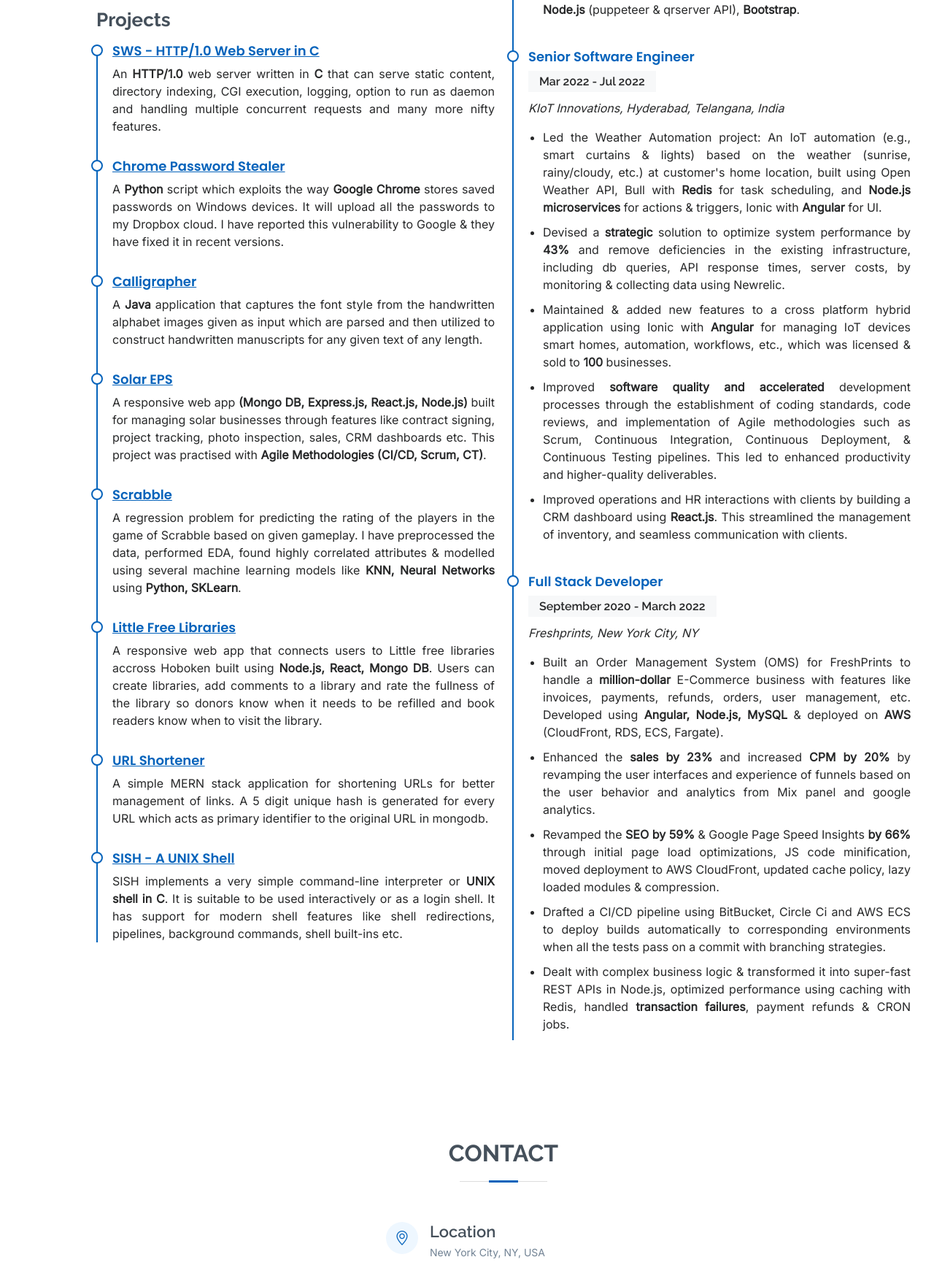
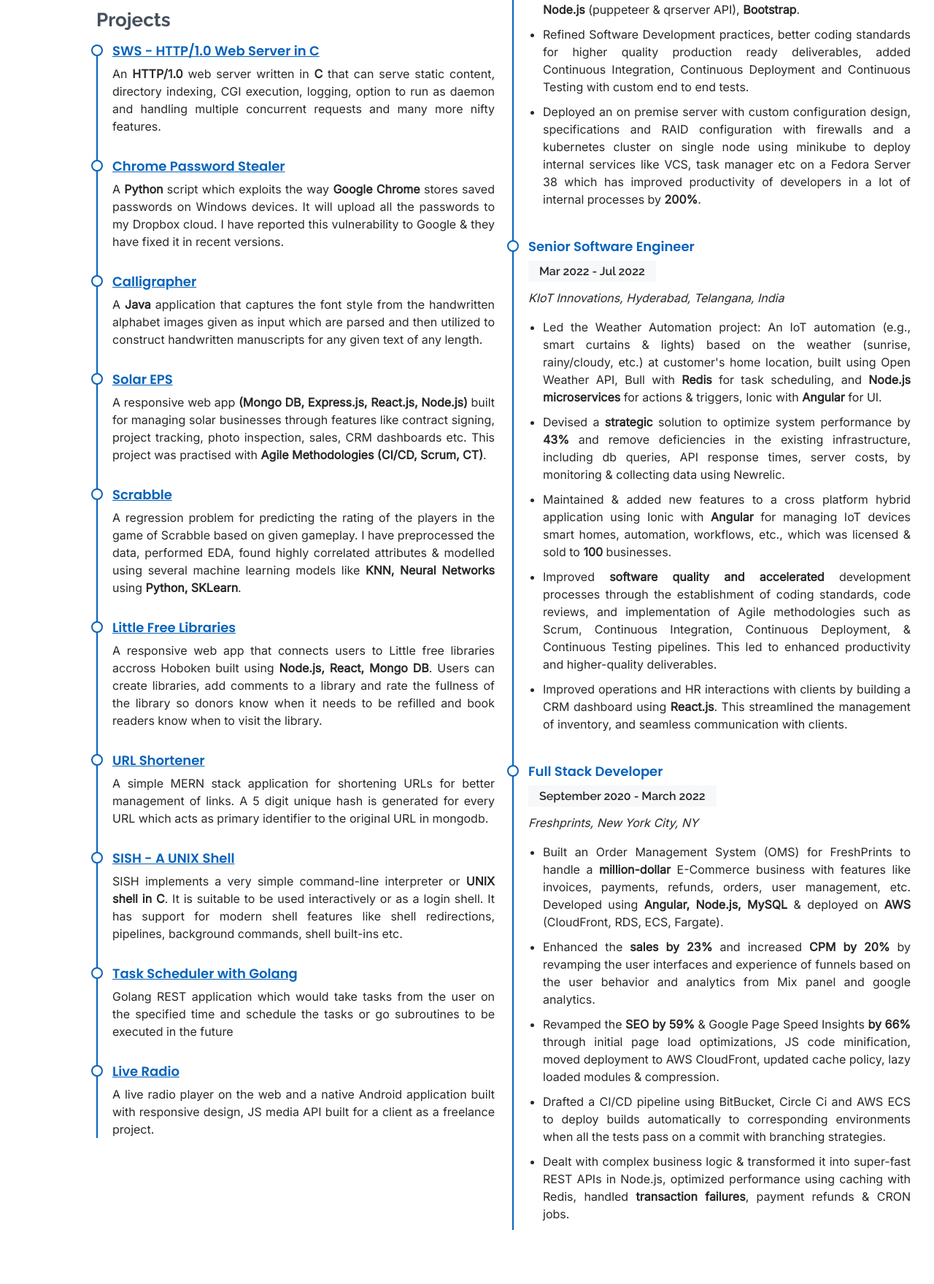
Before and after one commit to vishwa5854/Portfolio, a plain HTML site: page index.html in a window 1280 px wide. Shown: the part 2495-4254 px from the top of the page at 73% size. Drawn offline with Linux system fonts and the light colour scheme.

Commit message:
Added new projects

```diff
--- a/index.html
+++ b/index.html
@@ -273,6 +273,19 @@
                 shell redirections, pipelines, background commands, shell built-ins etc.
               </p>
             </div>
+            <div class="resume-item">
+              <h4><a class="text-decoration-underline" href="https://github.com/vishwa5854/Task-Scheduler-With-Go" target="_blank">Task Scheduler with Golang</a></h4>
+              <p class="text-align-justify text-justify-inter-word">
+                Golang REST application which would take tasks from the user on the specified time and schedule the tasks or go subroutines to be executed in the future
+              </p>
+            </div>
+            <div class="resume-item">
+              <h4><a class="text-decoration-underline" href="https://github.com/vishwa5854/live-radio" target="_blank">Live Radio</a></h4>
+              <p class="text-align-justify text-justify-inter-word">
+                A live radio player on the web and a native Android application built with responsive design, JS media API built for
+                a client as a freelance project.
+              </p>
+            </div>
 
           </div>
           <div class="col-lg-6">
@@ -296,6 +309,15 @@
                   creating a web app which generates QR Codes for a given
                   list of products and prints as stickers using <b>Node.js</b> (puppeteer & qrserver API),
                   <b>Bootstrap</b>.
+                </li>
+                <li>
+                  Refined Software Development practices, better coding standards for higher quality production ready deliverables,
+                  added Continuous Integration, Continuous Deployment and Continuous Testing with custom end to end tests.
+                </li>
+                <li>
+                  Deployed an on premise server with custom configuration design, specifications and RAID configuration with firewalls
+                  and a kubernetes cluster on single node using minikube to deploy internal services like VCS, task manager etc on a
+                  Fedora Server 38 which has improved productivity of developers in a lot of internal processes by <b>200%</b>.
                 </li>
               </ul>
             </div>
```
